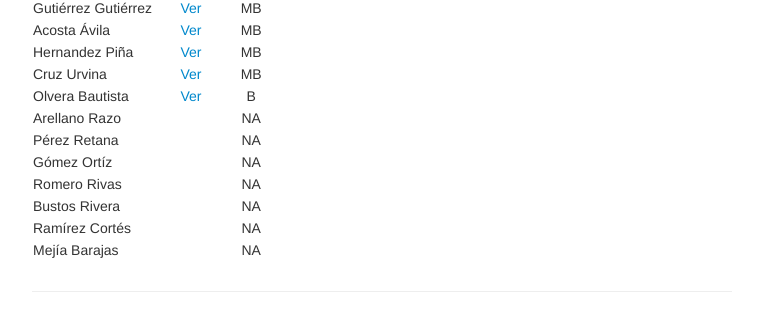
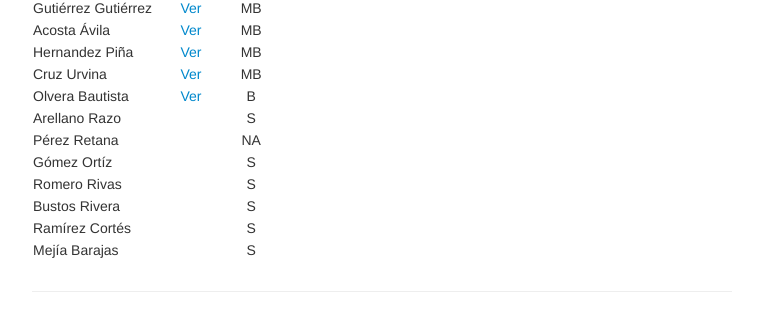
Before and after one commit to enriGarcia/enriGarcia.github.io, a Jekyll site: the page built from pages/teaching/ctrlDig.md, in a window 1280 px wide. Shown: the part 1816-2136 px from the top of the page, without its empty margins (258-1021 px from the left). Built offline with Jekyll 4.4.1, drawn with Linux system fonts in a browser that asks for light colours.

Commit message:
webpage update

```diff
--- a/pages/teaching/ctrlDig.md
+++ b/pages/teaching/ctrlDig.md
@@ -79,13 +79,13 @@
 |Hernandez Piña               |[Ver           ](https://drive.google.com/file/d/1WtinBW_LBWMPTjN4bB2yropHMCClN8tv/view?usp=sharing)| MB |
 |Cruz Urvina                  |[Ver           ](https://drive.google.com/file/d/1ZoZtyXmQ2S-nw53ua2Twie9042GIQACX/view?usp=sharing)| MB |
 |Olvera Bautista              |[Ver           ](https://drive.google.com/file/d/1WNuvvkfra_GtiZlG1JsXgxH4I9DUzyux/view?usp=sharing)| B |
-|Arellano Razo                | | NA |
+|Arellano Razo                | | S |
 |Pérez Retana                 | | NA |
-|Gómez Ortíz                  | | NA |
-|Romero Rivas                 | | NA |
-|Bustos Rivera                | | NA |
-|Ramírez Cortés               | | NA |
-|Mejía Barajas                | | NA |
+|Gómez Ortíz                  | | S |
+|Romero Rivas                 | | S |
+|Bustos Rivera                | | S |
+|Ramírez Cortés               | | S |
+|Mejía Barajas                | | S |
 
 
 <!-- Note: this is how to write a comment in HTML. Everything in here won't show up on your webpage.-->
```
